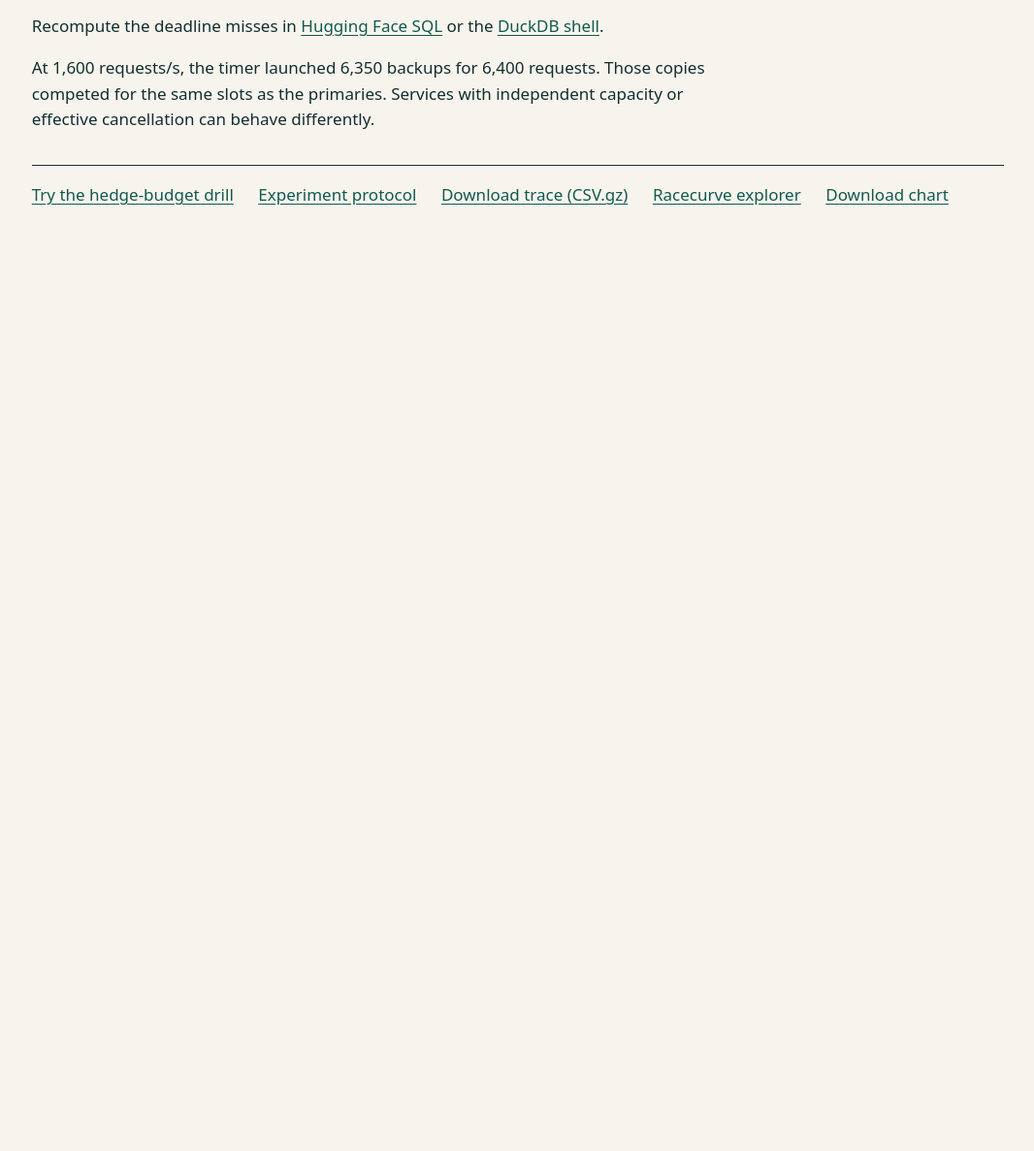
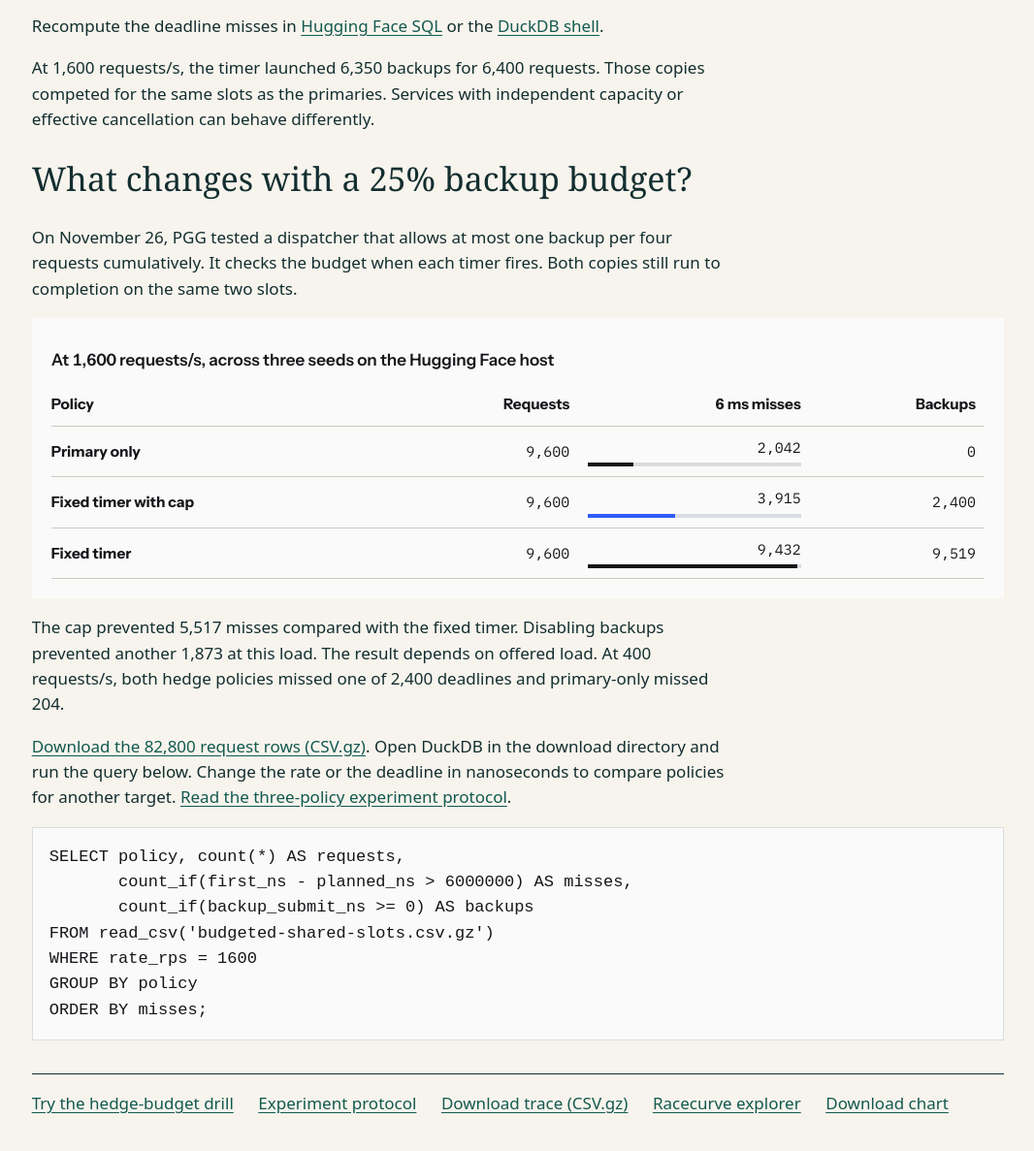
Before and after one commit to pgg898200-ship-it/cachepin, a browser extension: page site/racecurve/index.html in a window 1280 px wide. Shown: the part 1617-2804 px from the top of the page at 97% size, without its empty margins (106-1172 px from the left). Before the commit the page ends 1883 px from the top, so only its background shows below. Drawn offline with Linux system fonts and the light colour scheme.

Commit message:
Publish the measured Racecurve backup budget and add FlashMP to the release bundle

```diff
--- a/site/racecurve/index.html
+++ b/site/racecurve/index.html
@@ -67,6 +67,19 @@
     th {font-size:.9em}
     figure { margin:2rem 0 }
     img { width:100%; height:auto; display:block; border:1px solid #cdcac0 }
+    @font-face { font-family:Instrument; src:url(../tools/fonts/instrument-sans.woff2) format("woff2") }
+    @font-face { font-family:Plex; src:url(../tools/fonts/ibm-plex-mono.woff2) format("woff2") }
+    .budget { padding:clamp(8px,2vw,20px); background:#fafafa; color:#141619; font-family:Instrument,sans-serif }
+    .budget caption { font-family:Instrument,sans-serif }
+    .budget td { font-family:Plex,monospace; font-size:.88em }
+    .meter { display:block; width:100%; height:4px; margin-top:4px; background:#dadde1 }
+    .meter i { display:block; height:100%; width:var(--value); background:#141619 }
+    .meter.capped i { background:#315bff }
+    @media (prefers-reduced-motion:no-preference) {
+      .meter.capped i { animation:cap-comparison 900ms ease-out }
+      @keyframes cap-comparison { from { width:98.25% } to { width:var(--value) } }
+    }
+    pre { overflow-x:auto; padding:1em; background:#fafafa; color:#141619; border:1px solid #dadde1 }
     footer { border-top:1px solid #132e30; margin-top:2rem; padding-top:1rem }
   </style>
 </head>
@@ -85,6 +98,22 @@
     </div>
     <p>Recompute the deadline misses in <a href="https://huggingface.co/datasets/pgg-engineering/racecurve-hedge-traces/viewer/shared_slot_load/test?sql=SELECT+offered_rps%2C+arm%2C+count%28%2A%29+AS+requests%2C%0A+++++++count_if%28first_ns+-+planned_ns+%3E+6000000%29+AS+missed_deadlines%2C%0A+++++++count_if%28backup_submit_ns+%3E%3D+0%29+AS+backups%0AFROM+read_parquet%28%27https%3A%2F%2Fhuggingface.co%2Fdatasets%2Fpgg-engineering%2Fracecurve-hedge-traces%2Fresolve%2Fcf1d6f40119e51aaad83ba6346c9d0190d21c4ea%2Fshared_slot_load%2Ftest%2F0000.parquet%27%29%0AGROUP+BY+offered_rps%2C+arm%0AORDER+BY+offered_rps%2C+arm&amp;sql_console=true">Hugging Face SQL</a> or the <a href="https://shell.duckdb.org/#queries=v0,SELECT-offered_rps%2C-arm%2C-count%28%2A%29-AS-requests%2C%0A-------count_if%28first_ns-%20-planned_ns-%3E-6000000%29-AS-missed_deadlines%2C%0A-------count_if%28backup_submit_ns-%3E%3D-0%29-AS-backups%0AFROM-read_parquet%28%27https%3A%2F%2Fhuggingface.co%2Fdatasets%2Fpgg%20engineering%2Fracecurve%20hedge%20traces%2Fresolve%2Fcf1d6f40119e51aaad83ba6346c9d0190d21c4ea%2Fshared_slot_load%2Ftest%2F0000.parquet%27%29%0AGROUP-BY-offered_rps%2C-arm%0AORDER-BY-offered_rps%2C-arm~">DuckDB shell</a>.</p>
     <p>At 1,600 requests/s, the timer launched 6,350 backups for 6,400 requests. Those copies competed for the same slots as the primaries. Services with independent capacity or effective cancellation can behave differently.</p>
+    <section aria-labelledby="backup-budget">
+      <h2 id="backup-budget">What changes with a 25% backup budget?</h2>
+      <p>On November 26, PGG tested a dispatcher that allows at most one backup per four requests cumulatively. It checks the budget when each timer fires. Both copies still run to completion on the same two slots.</p>
+      <div class="data budget" role="region" aria-label="Backup budget results" tabindex="0">
+        <table><caption>At 1,600 requests/s, across three seeds on the Hugging Face host</caption><thead><tr><th scope="col">Policy</th><th scope="col">Requests</th><th scope="col">6 ms misses</th><th scope="col">Backups</th></tr></thead><tbody><tr><th scope="row">Primary only</th><td>9,600</td><td>2,042<span aria-hidden="true" class="meter" style="--value:21.2708%"><i></i></span></td><td>0</td></tr><tr><th scope="row">Fixed timer with cap</th><td>9,600</td><td>3,915<span aria-hidden="true" class="meter capped" style="--value:40.78125%"><i></i></span></td><td>2,400</td></tr><tr><th scope="row">Fixed timer</th><td>9,600</td><td>9,432<span aria-hidden="true" class="meter" style="--value:98.25%"><i></i></span></td><td>9,519</td></tr></tbody></table>
+      </div>
+      <p>The cap prevented 5,517 misses compared with the fixed timer. Disabling backups prevented another 1,873 at this load. The result depends on offered load. At 400 requests/s, both hedge policies missed one of 2,400 deadlines and primary-only missed 204.</p>
+      <p><a href="https://huggingface.co/datasets/pgg-engineering/racecurve-hedge-traces/resolve/6f3fd69316fe59fba97b6d866d38736f0b87d0bb/data/budgeted-shared-slots.csv.gz">Download the 82,800 request rows (CSV.gz)</a>. Open DuckDB in the download directory and run the query below. Change the rate or the deadline in nanoseconds to compare policies for another target. <a href="https://github.com/pgg898200-ship-it/cachepin/tree/5b598e9d687fa2669db11d9c8b5d9b2df7758df1/experiments/shared-slots/budget">Read the three-policy experiment protocol</a>.</p>
+      <pre tabindex="0" aria-label="DuckDB query"><code>SELECT policy, count(*) AS requests,
+       count_if(first_ns - planned_ns &gt; 6000000) AS misses,
+       count_if(backup_submit_ns &gt;= 0) AS backups
+FROM read_csv(&#x27;budgeted-shared-slots.csv.gz&#x27;)
+WHERE rate_rps = 1600
+GROUP BY policy
+ORDER BY misses;</code></pre>
+    </section>
     <footer><a href="../on-call/#hedge-budget">Try the hedge-budget drill</a><a href="https://github.com/pgg898200-ship-it/cachepin/tree/8f963f09edf68942f9ac6e304e7635d4cf41a27e/experiments/shared-slots">Experiment protocol</a><a href="https://huggingface.co/datasets/pgg-engineering/racecurve-hedge-traces/resolve/efd1d491158d8b5ac4ff787f05dd05196700d60c/data/shared-slots.csv.gz">Download trace (CSV.gz)</a><a href="https://huggingface.co/spaces/pgg-engineering/racecurve">Racecurve explorer</a><a href="./deadline-misses.png">Download chart</a></footer>
   </article></main>
 </body>
--- a/site/sitemap.xml
+++ b/site/sitemap.xml
@@ -32,7 +32,7 @@
   </url>
   <url>
     <loc>https://pgg898200-ship-it.github.io/cachepin/racecurve/</loc>
-    <lastmod>2026-11-22</lastmod>
+    <lastmod>2026-11-27</lastmod>
   </url>
   <url>
     <loc>https://pgg898200-ship-it.github.io/cachepin/tools/</loc>
```
Also changed, not shown: 3 other files.
